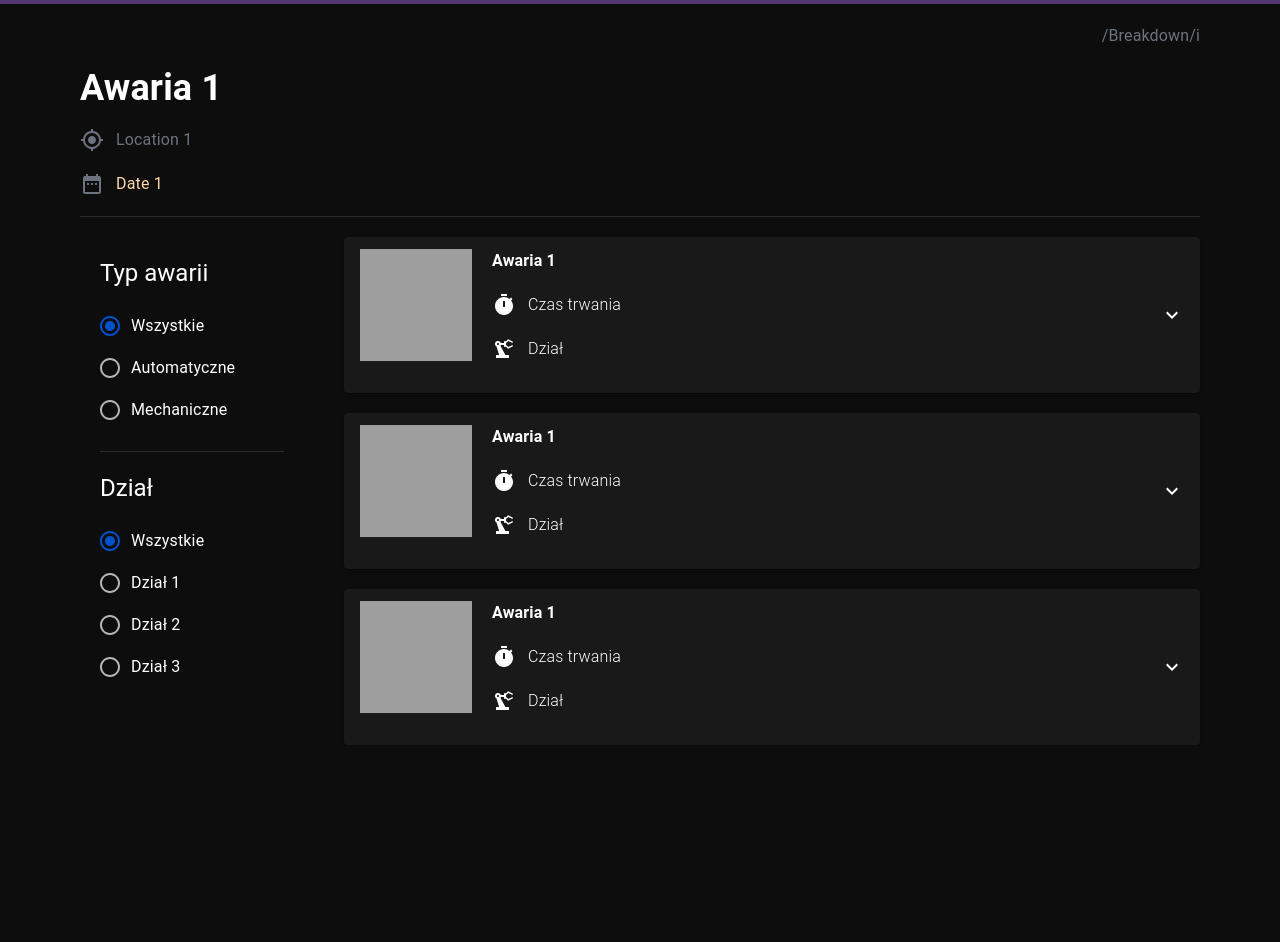
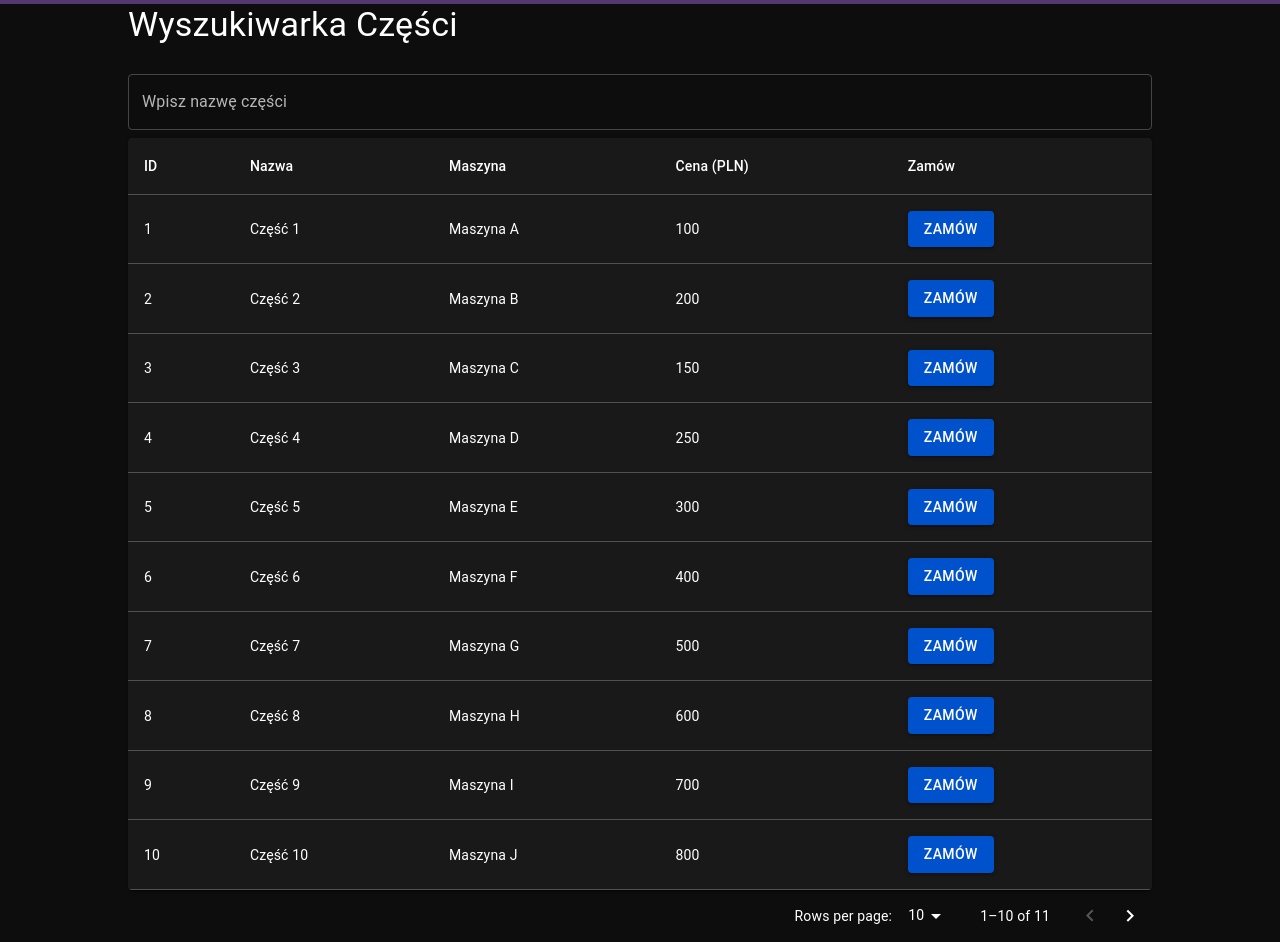
Before and after one commit to gruchh/FactoryMaintenanceManagement, a React (Create React App) app in the folder frontend/: page / in a window 1280 px wide. Shown: the part 60-1002 px from the top of the page. Before the commit the page ends 805 px from the top, so only its background shows below. Built offline with nearby package versions, Linux system fonts and the light colour scheme; grey boxes are pictures that could not be loaded.

Commit message:
Add page with order search

```diff
--- a/frontend/src/App.js
+++ b/frontend/src/App.js
@@ -4,6 +4,7 @@ import { darkTheme } from "./Theme/DarkTheme";
 import { Navbar } from "./component/Navbar/Navbar";
 import Home from "./component/Home/Home";
 import BreakdownDetails from "./component/Breakdown/BreakdownDetails";
+import OrdersList from "./component/Orders/OrdersList";
 
 function App() {
   return (
@@ -12,7 +13,8 @@ function App() {
         <CssBaseline />
         <Navbar />
         {/* <Home/>  */}
-        <BreakdownDetails/>
+        {/* <BreakdownDetails/> */}
+        <OrdersList/>
       </ThemeProvider>
     </div>
   );
--- a/frontend/src/component/Breakdown/BreakdownsList.jsx
+++ b/frontend/src/component/Breakdown/BreakdownsList.jsx
@@ -24,12 +24,12 @@ const departments = [
 const BreakdownsList = () => {
   const breakdownListItem = [1, 1, 1];
   const [breakdownType, setBreakdownType] = useState("all");
-  const onBreakdownType = (e) => {
+  const handleBreakdownChange = (e) => {
     console.log(e.target.value);
     setBreakdownType(e.target.value);
   };
   const [departmentType, setDepartmentType] = useState("all");
-  const onDepartmentChange = (e) => {
+  const handleDepartmentChange = (e) => {
     console.log(e);
     setDepartmentType(e.target.value);
   };
@@ -44,7 +44,7 @@ const BreakdownsList = () => {
             </Typography>
             <FormControl className="py-10 space-y-5" component={"fieldset"}>
               <RadioGroup
-                onChange={onBreakdownType}
+                onChange={handleBreakdownChange}
                 name="breakdown_type"
                 value={breakdownType}
               >
@@ -66,7 +66,7 @@ const BreakdownsList = () => {
             </Typography>
             <FormControl className="py-10 space-y-5" component={"fieldset"}>
               <RadioGroup
-                onChange={onDepartmentChange}
+                onChange={handleDepartmentChange}
                 name="breakdown_type"
                 value={departmentType}
               >
--- /dev/null
+++ b/frontend/src/component/Orders/OrdersList.jsx
@@ -0,0 +1,127 @@
+import {
+  Paper,
+  Table,
+  TableBody,
+  TableCell,
+  TableContainer,
+  TableHead,
+  TablePagination,
+  TableRow,
+  TextField,
+  Typography,
+  Button,
+} from "@mui/material";
+import React, { useState } from "react";
+
+const testData = [
+  { id: 1, nazwa: "Część 1", maszyna: "Maszyna A", cena: 100 },
+  { id: 2, nazwa: "Część 2", maszyna: "Maszyna B", cena: 200 },
+  { id: 3, nazwa: "Część 3", maszyna: "Maszyna C", cena: 150 },
+  { id: 4, nazwa: "Część 4", maszyna: "Maszyna D", cena: 250 },
+  { id: 5, nazwa: "Część 5", maszyna: "Maszyna E", cena: 300 },
+  { id: 6, nazwa: "Część 6", maszyna: "Maszyna F", cena: 400 },
+  { id: 7, nazwa: "Część 7", maszyna: "Maszyna G", cena: 500 },
+  { id: 8, nazwa: "Część 8", maszyna: "Maszyna H", cena: 600 },
+  { id: 9, nazwa: "Część 9", maszyna: "Maszyna I", cena: 700 },
+  { id: 10, nazwa: "Część 10", maszyna: "Maszyna J", cena: 800 },
+  { id: 11, nazwa: "Część 11", maszyna: "Maszyna K", cena: 900 },
+];
+
+const OrdersList = () => {
+  const [searchQuery, setSearchQuery] = useState("");
+  const [filteredParts, setFilteredParts] = useState(testData);
+  const [page, setPage] = useState(0);
+  const [rowsPerPage, setRowsPerPage] = useState(10);
+
+  const handleInputChange = (e) => {
+    const query = e.target.value;
+    setSearchQuery(query);
+    const filtered = testData.filter((part) =>
+      part.nazwa.toLowerCase().includes(query.toLowerCase())
+    );
+    setFilteredParts(filtered);
+  };
+
+  const handleChangePage = (event, newPage) => {
+    setPage(newPage);
+  };
+
+  const handleChangeRowsPerPage = (event) => {
+    setRowsPerPage(parseInt(event.target.value, 10));
+    setPage(0);
+  };
+
+  const paginatedParts = filteredParts.slice(
+    page * rowsPerPage,
+    page * rowsPerPage + rowsPerPage
+  );
+
+  return (
+    <section>
+      <div className="w-full lg:w-[80vw] mx-auto">
+        <Typography variant="h4" gutterBottom>
+          Wyszukiwarka Części
+        </Typography>
+        <TextField
+          label="Wpisz nazwę części"
+          variant="outlined"
+          fullWidth
+          value={searchQuery}
+          onChange={handleInputChange}
+          margin="normal"
+        />
+        <TableContainer component={Paper}>
+          <Table>
+            <TableHead>
+              <TableRow>
+                <TableCell>ID</TableCell>
+                <TableCell>Nazwa</TableCell>
+                <TableCell>Maszyna</TableCell>
+                <TableCell>Cena (PLN)</TableCell>
+                <TableCell>Zamów</TableCell>
+              </TableRow>
+            </TableHead>
+            <TableBody>
+              {paginatedParts.length > 0 ? (
+                paginatedParts.map((part) => (
+                  <TableRow key={part.id}>
+                    <TableCell>{part.id}</TableCell>
+                    <TableCell>{part.nazwa}</TableCell>
+                    <TableCell>{part.maszyna}</TableCell>
+                    <TableCell>{part.cena}</TableCell>
+                    <TableCell>
+                      <Button
+                        variant="contained"
+                        color="primary"
+                        onClick={(id) => alert(`Część z ID ${id} została zamówiona!`)}
+                      >
+                        Zamów
+                      </Button>
+                    </TableCell>
+                  </TableRow>
+                ))
+              ) : (
+                <TableRow>
+                  <TableCell colSpan={5}>
+                    <Typography variant="body1">Brak wyników</Typography>
+                  </TableCell>
+                </TableRow>
+              )}
+            </TableBody>
+          </Table>
+        </TableContainer>
+        <TablePagination
+          rowsPerPageOptions={[10, 20]}
+          component="div"
+          count={filteredParts.length}
+          rowsPerPage={rowsPerPage}
+          page={page}
+          onPageChange={handleChangePage}
+          onRowsPerPageChange={handleChangeRowsPerPage}
+        />
+      </div>
+    </section>
+  );
+};
+
+export default OrdersList;
```
